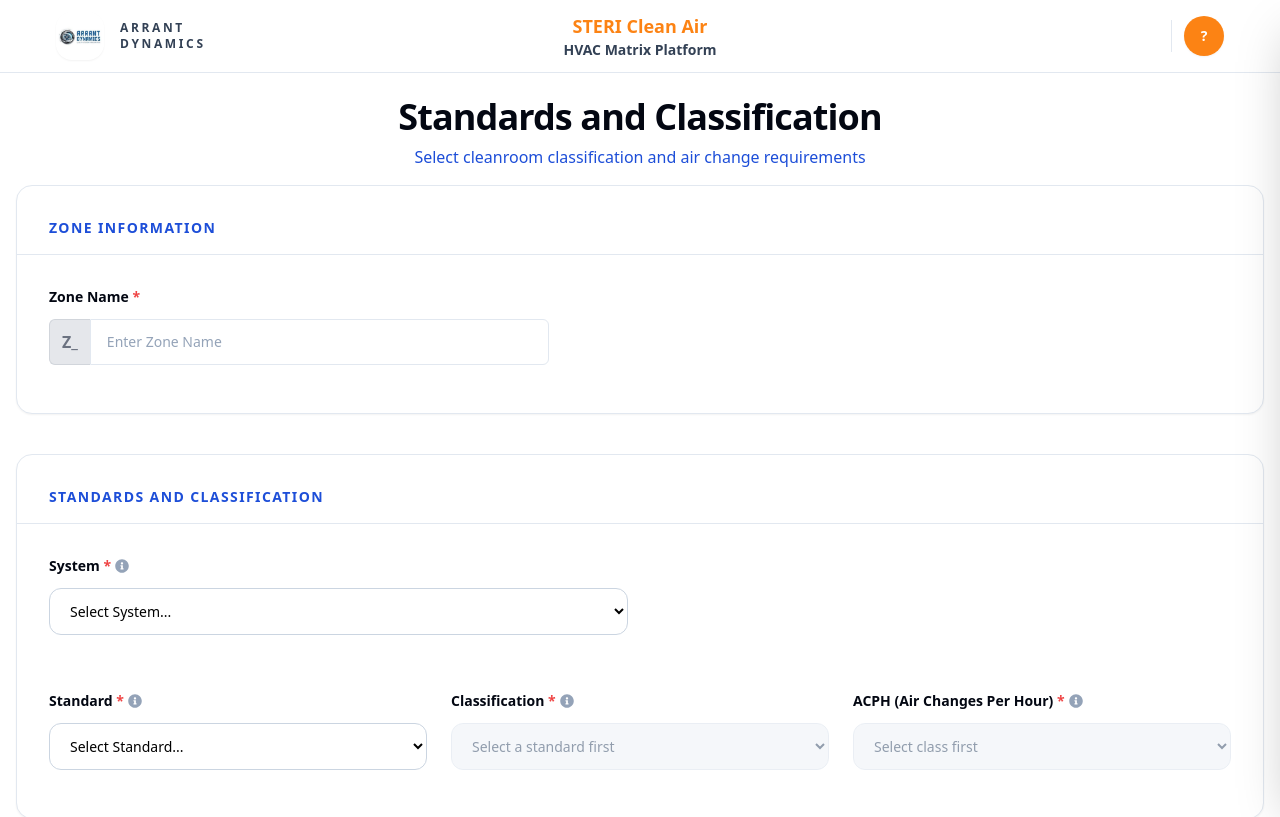
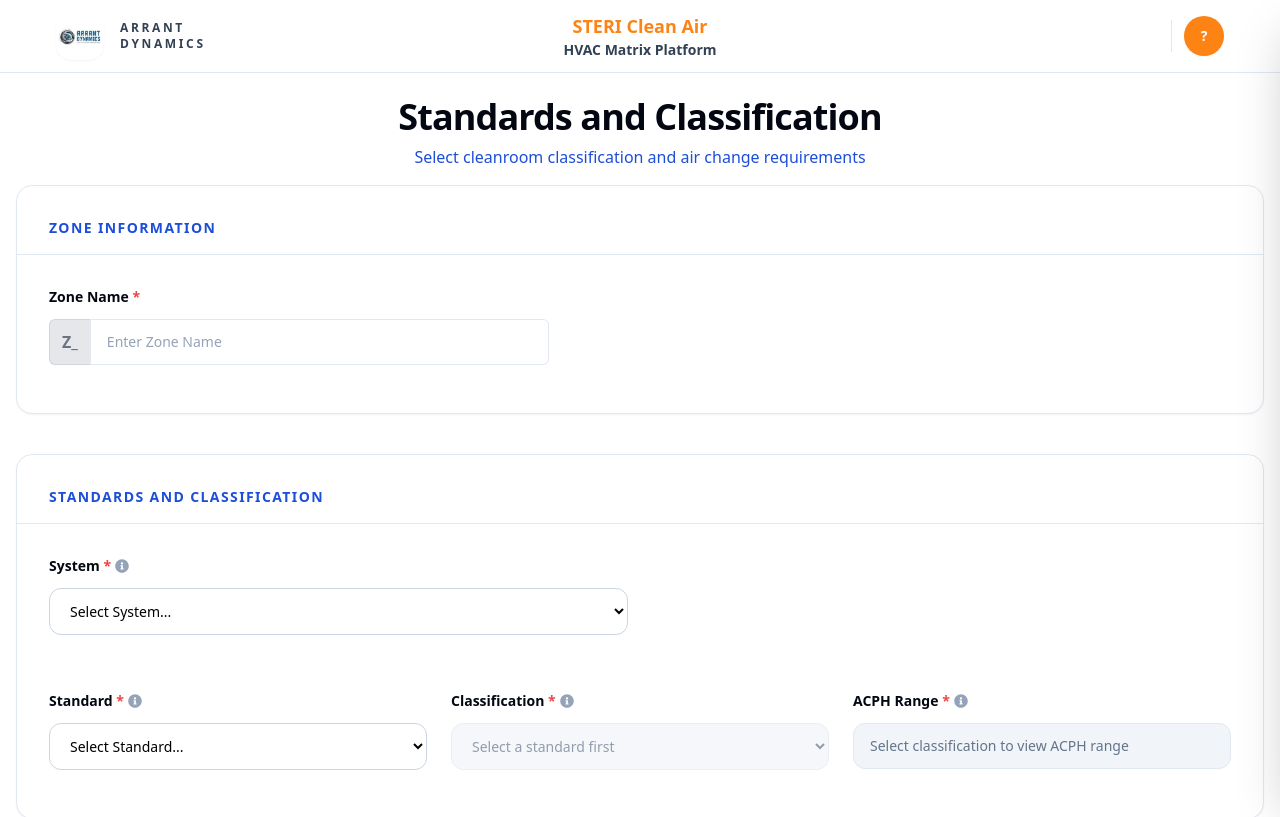
Before and after one commit to arranttech/Clean-Room-Project, a React (Vite) app in the folder Clean-Room-Project/: page /standards in a window 1280 px wide. Shown: the top 817 px of the page. Built offline with nearby package versions, Linux system fonts and the light colour scheme; sample sign-in values are in the browser's storage.

Commit message:
ACPH Validation at the Excel upload

```diff
--- a/Clean-Room-Project/src/pages/dashboard/projectListInfo/index.tsx
+++ b/Clean-Room-Project/src/pages/dashboard/projectListInfo/index.tsx
@@ -6,6 +6,7 @@ import { MdApartment } from "react-icons/md";
 import Header from "../../../components/header";
 import { useAppSelector } from "../../../redux/hooks";
 import { getCompletedProjects } from "../../../backend/controller/projectController";
+import standardDataJson from "../../../json/standardData.json";
 
 type Room = {
   project_RoomName: string;
@@ -54,8 +55,6 @@ const InfoItem = ({ label, value }: any) => (
 );
 
 const RoomSection = ({ room, index }: { room: Room; index: number }) => (
-
-
   <div className="bg-gray-100 border rounded-xl p-6 mb-6 shadow-sm">
     <div className="flex justify-between mb-4">
       <h3 className="text-lg font-semibold">{room.project_RoomName}</h3>
@@ -76,6 +75,24 @@ const RoomSection = ({ room, index }: { room: Room; index: number }) => (
   </div>
 );
 
+const getAcphRange = (standardName: string, classificationName: string) => {
+  const standards = (standardDataJson as any).standards || [];
+
+  const selectedStandard = standards.find(
+    (item: any) => item.title === standardName,
+  );
+
+  const selectedClass = selectedStandard?.classifications?.find(
+    (item: any) => item.name === classificationName,
+  );
+
+  if (selectedClass?.minAir == null || selectedClass?.maxAir == null) {
+    return "__";
+  }
+
+  return `${selectedClass.minAir} - ${selectedClass.maxAir}`;
+};
+
 export default function ProjectListInfo() {
   const [projects, setProjects] = useState<Project[]>([]);
   const [activeTabs, setActiveTabs] = useState<Record<number, number>>({});
@@ -85,7 +102,9 @@ export default function ProjectListInfo() {
   function formatDate(raw: string): string {
     try {
       return new Date(raw).toLocaleDateString("en-US", {
-        year: "numeric", month: "short", day: "numeric",
+        year: "numeric",
+        month: "short",
+        day: "numeric",
       });
     } catch {
       return raw;
@@ -114,7 +133,6 @@ export default function ProjectListInfo() {
     return <p>No project selected.</p>;
   }
 
-
   // Convert to number
   const projectIdNumber = parseInt(projectId!, 10);
   if (isNaN(projectIdNumber)) {
@@ -126,20 +144,18 @@ export default function ProjectListInfo() {
 
     const loadProjects = async () => {
       try {
-
         const res = await getCompletedProjects(
           loggedInUser.user_login_id,
-          loggedInUser.customer_id
+          loggedInUser.customer_id,
         );
 
-
-        const rows = res.projects.filter((p: any) => p.project_id === projectIdNumber);
-
+        const rows = res.projects.filter(
+          (p: any) => p.project_id === projectIdNumber,
+        );
 
         const projectMap: Record<number, any> = {};
 
         rows.forEach((row: any, index: number) => {
-
           console.log(`\n========= PROCESSING ROW ${index} =========`);
           console.log("Project:", row.project_id);
           console.log("Standard:", row.project_standard);
@@ -147,7 +163,6 @@ export default function ProjectListInfo() {
 
           // PROJECT
           if (!projectMap[row.project_id]) {
-
             console.log("Creating PROJECT:", row.project_id);
 
             projectMap[row.project_id] = {
@@ -165,17 +180,18 @@ export default function ProjectListInfo() {
               project_Location: row.project_Location,
               project_Industry: row.project_Industry,
               project_Handling: row.project_Handling,
-              standards: {}
+              standards: {},
             };
           }
 
           // STANDARD
           if (!projectMap[row.project_id].standards[row.project_standard_id]) {
-
             console.log(
               "Creating STANDARD:",
               row.project_standard,
-              "(ID:", row.project_standard_id, ")"
+              "(ID:",
+              row.project_standard_id,
+              ")",
             );
 
             projectMap[row.project_id].standards[row.project_standard_id] = {
@@ -183,7 +199,7 @@ export default function ProjectListInfo() {
               project_standard: row.project_standard,
               project_classification_name: row.project_classification_name,
               project_ACPH: row.project_ACPH,
-              rooms: []
+              rooms: [],
             };
           }
 
@@ -192,17 +208,16 @@ export default function ProjectListInfo() {
 
           console.log(
             "Rooms BEFORE insert:",
-            standard.rooms.map((r: Room) => r.project_RoomName)
+            standard.rooms.map((r: Room) => r.project_RoomName),
           );
 
           const exists = standard.rooms.some(
-            (r: Room) => r.project_RoomName === row.project_RoomName
+            (r: Room) => r.project_RoomName === row.project_RoomName,
           );
 
           if (!exists) {
-
             console.log(
-              `Adding ROOM '${row.project_RoomName}' to STANDARD '${row.project_standard}'`
+              `Adding ROOM '${row.project_RoomName}' to STANDARD '${row.project_standard}'`,
             );
 
             standard.rooms.push({
@@ -216,26 +231,22 @@ export default function ProjectListInfo() {
               room_FreshAir: row.room_FreshAir,
               room_ExhaustAir: row.room_ExhaustAir,
               room_ExhaustAirCfm: row.room_ExhaustAirCfm,
-
             });
-
           } else {
-
             console.log("Room already exists, skipping:", row.project_RoomName);
-
           }
 
           console.log(
             "Rooms AFTER insert:",
-            standard.rooms.map((r: Room) => r.project_RoomName)
+            standard.rooms.map((r: Room) => r.project_RoomName),
           );
         });
 
         const finalProjects: Project[] = Object.values(projectMap).map(
           (p: any) => ({
             ...p,
-            standards: Object.values(p.standards)
-          })
+            standards: Object.values(p.standards),
+          }),
         );
 
         console.log("\n========= FINAL GROUPED STRUCTURE =========");
@@ -249,7 +260,6 @@ export default function ProjectListInfo() {
         });
 
         setActiveTabs(tabs);
-
       } catch (err) {
         console.error("Project load error:", err);
       }
@@ -259,17 +269,11 @@ export default function ProjectListInfo() {
   }, [loggedInUser?.user_login_id, loggedInUser?.customer_id]);
 
   const handleTabClick = (projectId: number, standardId: number) => {
-
-    console.log(
-      "Switching TAB → Project:",
-      projectId,
-      "Standard:",
-      standardId
-    );
+    console.log("Switching TAB → Project:", projectId, "Standard:", standardId);
 
     setActiveTabs((prev) => ({
       ...prev,
-      [projectId]: standardId
+      [projectId]: standardId,
     }));
   };
   if (!projects.length) {
@@ -288,25 +292,23 @@ export default function ProjectListInfo() {
       <Header />
 
       {projects.map((p) => {
-
         console.log("\nRendering PROJECT:", p.project_name);
         console.log("Standards:", p.standards);
 
         const activeStandard =
           p.standards.find(
-            (s) => s.project_standard_id === activeTabs[p.project_id]
+            (s) => s.project_standard_id === activeTabs[p.project_id],
           ) || p.standards[0];
 
         console.log(
           "Active STANDARD:",
           activeStandard?.project_standard,
           "Rooms:",
-          activeStandard?.rooms.map(r => r.project_RoomName)
+          activeStandard?.rooms.map((r) => r.project_RoomName),
         );
 
         return (
           <div key={p.project_id} className="bg-gray-100 min-h-screen p-10">
-
             <Link to="/projects" className={s.backButton}>
               <FaArrowLeft /> Back to Projects
             </Link>
@@ -314,29 +316,30 @@ export default function ProjectListInfo() {
             <div className={s.projectInfoCard}>
               <div className={s.sectionHeader}>
                 <h1 className={s.projectTitle}>{p.project_name}</h1>
-                <span className={s.projectProgress}>
-                  Completed
-                </span>
+                <span className={s.projectProgress}>Completed</span>
               </div>
 
-
-              <p className={s.projectID}><span className={s.projectLabel}>Project ID:</span> {p.project_unique_id}</p>
-              <p className={s.createdDate}>
-                <span className={s.projectLabel}>Created:</span> {formatDate(p.created_at)}
+              <p className={s.projectID}>
+                <span className={s.projectLabel}>Project ID:</span>{" "}
+                {p.project_unique_id}
               </p>
               <p className={s.createdDate}>
-                <span className={s.projectLabel}>Created By:</span> {p.created_by || "—"}
+                <span className={s.projectLabel}>Created:</span>{" "}
+                {formatDate(p.created_at)}
               </p>
-
+              <p className={s.createdDate}>
+                <span className={s.projectLabel}>Created By:</span>{" "}
+                {p.created_by || "—"}
+              </p>
             </div>
 
             <div className={s.customerInfoCard}>
               <h2 className={s.cardTitle}>
-                <MdApartment className="text-blue-700 text-3xl" /> Customer Information
+                <MdApartment className="text-blue-700 text-3xl" /> Customer
+                Information
               </h2>
 
               <div className={s.infoGrid}>
-
                 <div>
                   <p className={s.projectLabel}>Customer Name</p>
                   <p className={s.projectValues}>{p.customer_name || "—"}</p>
@@ -344,7 +347,9 @@ export default function ProjectListInfo() {
 
                 <div>
                   <p className={s.projectLabel}>Unit/Branch Name</p>
-                  <p className={s.projectValues}>{parseJsonArray(p.project_unit_branch) || "—"}</p>
+                  <p className={s.projectValues}>
+                    {parseJsonArray(p.project_unit_branch) || "—"}
+                  </p>
                 </div>
 
                 <div>
@@ -364,7 +369,9 @@ export default function ProjectListInfo() {
 
                 <div>
                   <p className={s.projectLabel}>Email</p>
-                  <p className={s.projectValues + " text-blue-600"}>{p.customer_email_id || "—"}</p>
+                  <p className={s.projectValues + " text-blue-600"}>
+                    {p.customer_email_id || "—"}
+                  </p>
                 </div>
 
                 <div>
@@ -415,7 +422,6 @@ export default function ProjectListInfo() {
                     )}
                   </div>
                 </div>
-
               </div>
             </div>
 
@@ -428,35 +434,38 @@ export default function ProjectListInfo() {
                   onClick={() =>
                     handleTabClick(p.project_id, std.project_standard_id)
                   }
-                  className={`px-4 py-2 rounded ${activeTabs[p.project_id] === std.project_standard_id
+                  className={`px-4 py-2 rounded ${
+                    activeTabs[p.project_id] === std.project_standard_id
                       ? "bg-blue-600 text-white"
                       : "bg-gray-200"
                   }`}
                 >
-
                   {/* {std.project_standard} */}
                   Zone {index + 1}
-
                 </button>
-
               ))}
-
             </div>
 
-            {activeStandard && (<div className={s.customerInfoCard}>
+            {activeStandard && (
+              <div className={s.customerInfoCard}>
                 <h2 className={s.cardTitle}>
-                <FaLayerGroup className="text-blue-700 text-2xl" /> Classification Details
+                  <FaLayerGroup className="text-blue-700 text-2xl" />{" "}
+                  Classification Details
                 </h2>
 
                 <div className={s.projectDetails}>
                   <div>
                     <p className={s.projectLabel}>Standard</p>
-                  <p className={s.projectValues}>{activeStandard.project_standard || "—"}</p>
+                    <p className={s.projectValues}>
+                      {activeStandard.project_standard || "—"}
+                    </p>
                   </div>
 
                   <div>
                     <p className={s.projectLabel}>Class</p>
-                  <p className={s.projectValues}>{activeStandard.project_classification_name || "—"}</p>
+                    <p className={s.projectValues}>
+                      {activeStandard.project_classification_name || "—"}
+                    </p>
                   </div>
 
                   {/* <div>
@@ -465,18 +474,25 @@ export default function ProjectListInfo() {
             </div> */}
 
                   <div>
-                  <p className={s.projectLabel}>Selected ACPH</p>
-                  <p className={s.projectValues}>{activeStandard.project_ACPH ? activeStandard.project_ACPH.toString() : "__"}</p>
+                    <p className={s.projectLabel}>ACPH Range</p>
+                    <p className={s.projectValues}>
+                      {getAcphRange(
+                        activeStandard.project_standard,
+                        activeStandard.project_classification_name,
+                      )}
+                    </p>
                   </div>
                 </div>
-            </div>)}
+              </div>
+            )}
 
             {/* ROOMS */}
 
             {activeStandard && (
               <div className={s.customerInfoCard}>
                 <h2 className={s.cardTitle}>
-                  <FaCalculator className="text-blue-700 text-2xl" /> Rooms ({activeStandard.rooms.length})
+                  <FaCalculator className="text-blue-700 text-2xl" /> Rooms (
+                  {activeStandard.rooms.length})
                 </h2>
                 <div className={s.roomCardInfo}>
                   <div className={s.roomCardValue}>
@@ -484,10 +500,7 @@ export default function ProjectListInfo() {
                       <RoomSection key={i} room={room} index={i} />
                     ))}
                   </div>
-
-
                 </div>
-
               </div>
             )}
           </div>
--- a/Clean-Room-Project/src/pages/standards/index.tsx
+++ b/Clean-Room-Project/src/pages/standards/index.tsx
@@ -37,8 +37,6 @@ type StandardItem = {
   }[];
 };
 type StandardJson = { standards: StandardItem[]; text: any };
-
-
 
 const data = standardDataJson as unknown as StandardJson;
 const standardsData = data.standards;
@@ -177,7 +175,9 @@ export default function Standard() {
   });
 
   const [modalMessage, setModalMessage] = useState("");
-  const [existingZones, setExistingZones] = useState<{id: number, name: string}[]>([]);
+  const [existingZones, setExistingZones] = useState<
+    { id: number; name: string }[]
+  >([]);
 
   // ──when room.tsx passes resetKey via navigate state (addAnotherZone),
   useEffect(() => {
@@ -259,7 +259,7 @@ export default function Standard() {
         const dbZones = Array.isArray(data?.zones)
           ? data.zones.map((z: any) => ({
               id: z.zone_id,
-              name: String(z.zone_name || "").trim()
+              name: String(z.zone_name || "").trim(),
             }))
           : [];
 
@@ -322,10 +322,7 @@ export default function Standard() {
       (f: any) => f.industry === industry && f.subIndustry === subIndustry,
     );
 
-    if (
-      activeFilter &&
-      activeFilter.allowedClassifications
-    ) {
+    if (activeFilter && activeFilter.allowedClassifications) {
       const allowedMap = activeFilter.allowedClassifications;
       const title = selectedStandard.title;
       if (allowedMap[title]) {
@@ -621,7 +618,9 @@ export default function Standard() {
     if (!getZoneSuffix(value)) return "Zone name is required";
 
     const isDuplicate = existingZones.some(
-      (z) => z.name.toLowerCase() === enteredZoneName.toLowerCase() && z.id !== zoneIdFromRedux
+      (z) =>
+        z.name.toLowerCase() === enteredZoneName.toLowerCase() &&
+        z.id !== zoneIdFromRedux,
     );
 
     if (isDuplicate) return "Zone already exist, please enter unique name";
@@ -1140,45 +1139,19 @@ export default function Standard() {
                   </div>
                   <div className={s.field}>
                     <label className={s.label}>
-                      {t.labels.acph} <span className={s.required}>*</span>
+                      ACPH Range <span className={s.required}>*</span>
                       <Tooltip
                         id="acph"
                         content={constants.Tooltip.acphTooltip}
                       />
                     </label>
-                    <select
-                      className={!acphDisabled ? s.select : s.selectDisabled}
-                      disabled={acphDisabled}
-                      value={acph}
-                      onChange={(e) =>
-                        dispatch(
-                          updateStandardsField({
-                            field: "acph",
-                            value: e.target.value,
-                          }),
-                        )
-                      }
-                      required
-                    >
-                      {acphDisabled ? (
-                        <option value="">{t.placeholders.acphDisabled}</option>
-                      ) : (
-                        acphOptions.map((v) => (
-                          <option key={v} value={v}>
-                            {v}
-                          </option>
-                        ))
-                      )}
-                    </select>
-                    {selectedClass?.minAir != null &&
-                      selectedClass?.maxAir != null && (
-                        <div className={s.range}>
-                          {t.misc.rangeLabel}{" "}
-                          <span className={s.rangeValue}>
-                            {selectedClass.minAir} - {selectedClass.maxAir}
-                          </span>
-                        </div>
-                      )}
+
+                    <div className={selectedClass ? s.input : s.selectDisabled}>
+                      {selectedClass?.minAir != null &&
+                      selectedClass?.maxAir != null
+                        ? `${selectedClass.minAir} - ${selectedClass.maxAir}`
+                        : "Select classification to view ACPH range"}
+                    </div>
                   </div>
                 </div>
               </div>
```
Also changed, not shown: Clean-Room-Project/src/pages/rooms/index.tsx (+21 -0 lines). Lines whose indentation alone changed are shown as unchanged.
